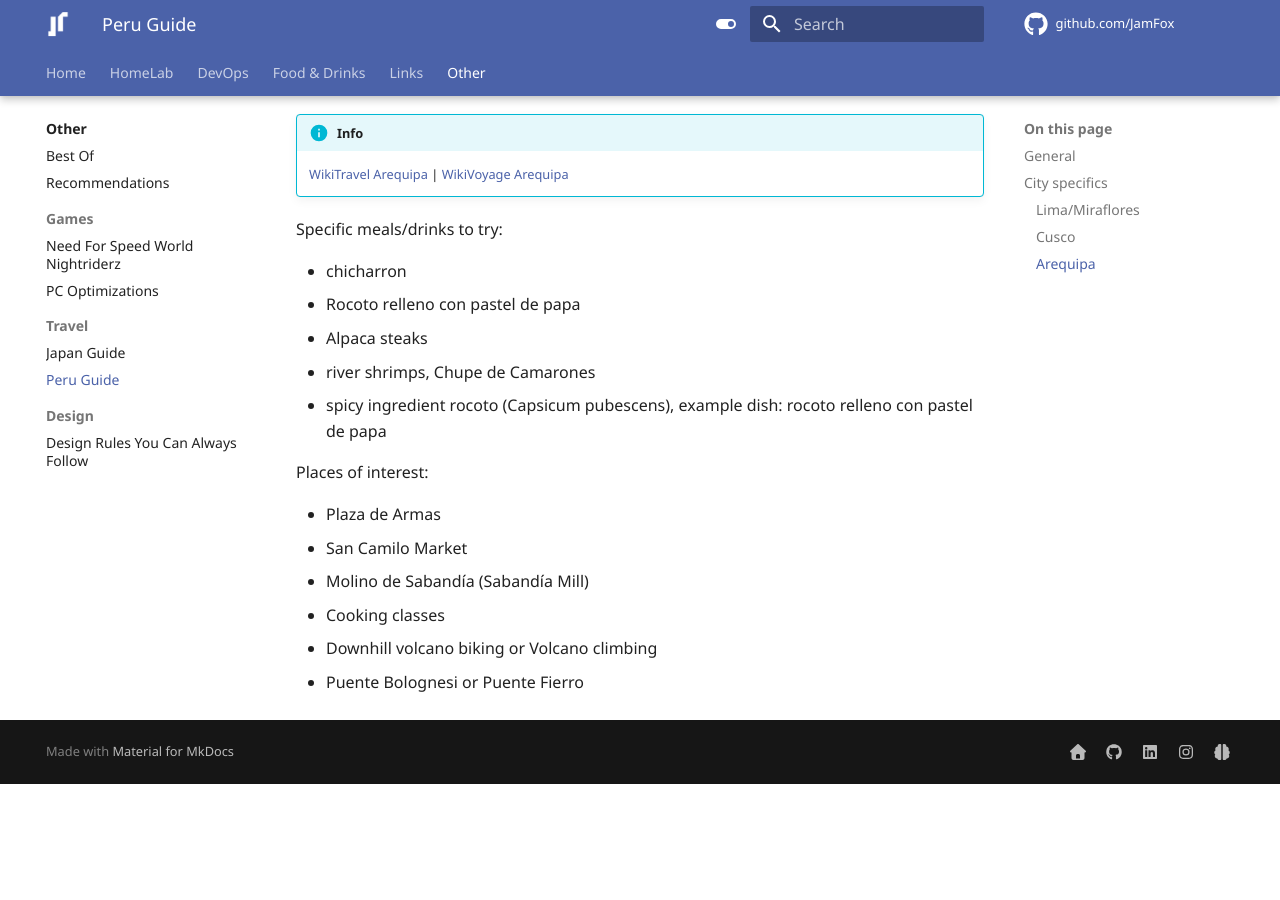
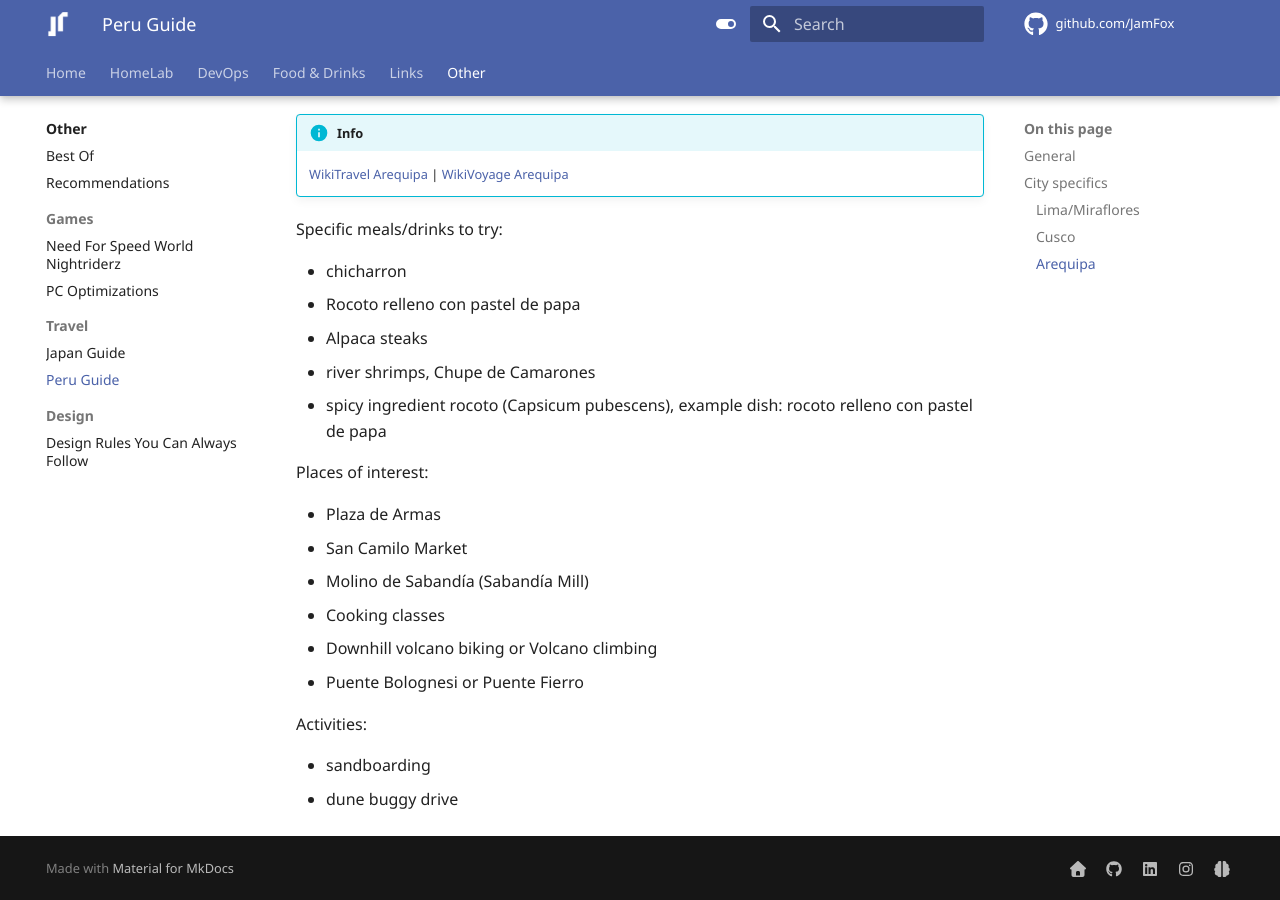
Before and after one commit to JamFox/docs.jamfox.dev, an MkDocs documentation site: the page built from docs/content/travel/peru-guide.md, in a window 1280 px wide and 900 px high, scrolled down 2554 px. Built offline with MkDocs 1.6.1 and Material for MkDocs 9.7.7, drawn with Linux system fonts in a browser that asks for light colours; plug-ins that fetch from the network failed and are left out; comment, search, counter and statistics services are not loaded; before the commit the page ends 3338 px from its top, so only the background shows below that.

Commit message:
sand act

```diff
--- a/docs/content/travel/peru-guide.md
+++ b/docs/content/travel/peru-guide.md
@@ -110,3 +110,8 @@ Places of interest:
 - Cooking classes
 - Downhill volcano biking or Volcano climbing
 - Puente Bolognesi or Puente Fierro
+
+Activities:
+
+- sandboarding
+- dune buggy drive
```
